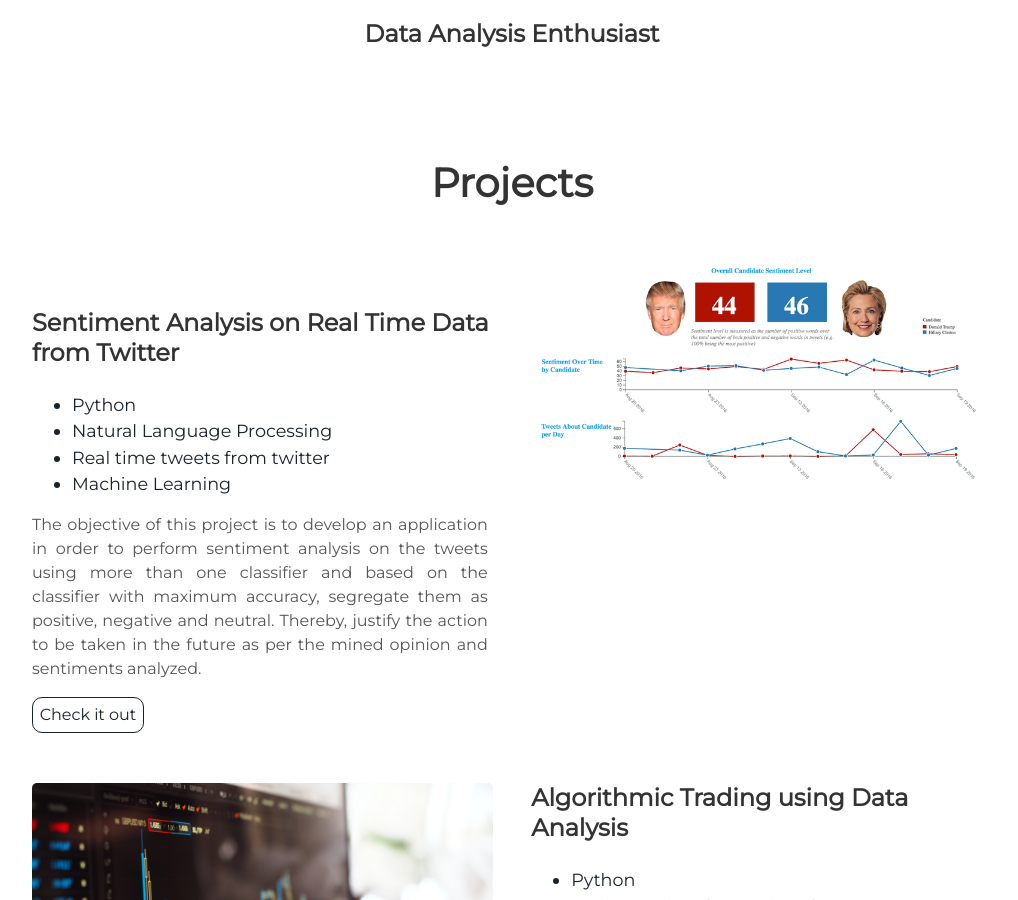
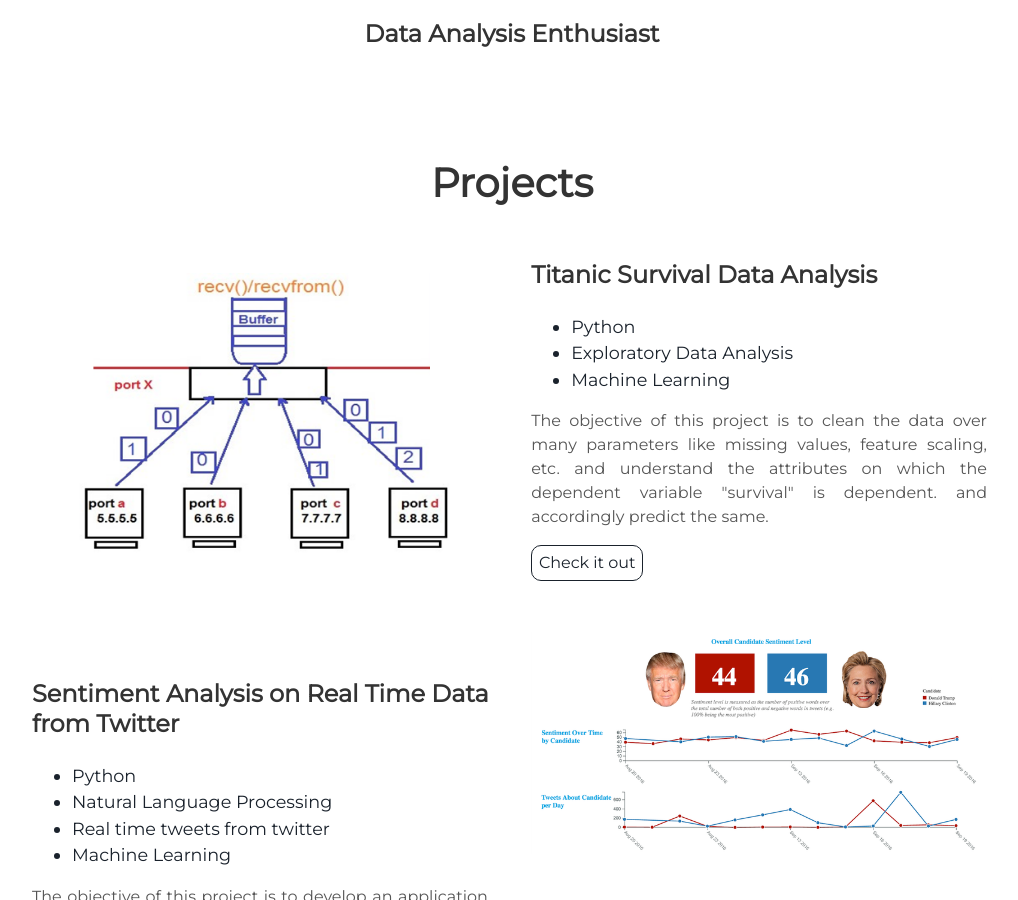
Before and after one commit to cseshubhamsinghal/cseshubhamsinghal.github.io, a Jekyll site: the page built from index.html, in a window 1280 px wide and 900 px high, scrolled down 1055 px. Shown: the whole window, without its empty margins (128-1146 px from the left). Built offline with Jekyll 4.4.1, drawn with Linux system fonts in a browser that asks for light colours.

Commit message:
Update projects.html

```diff
--- a/_includes/projects.html
+++ b/_includes/projects.html
@@ -1,6 +1,26 @@
 <div class="user-details">
   <h1> Projects </h1>
 </div>
+
+
+
+<div class="user-projects">
+  <div class="images-left">
+    <img alt="titanic data analysis" src="{{ "/assets/img/socket.PNG" | prepend: site.baseurl }}" />
+  </div>
+  <div class="contents-right">
+    <h3> Titanic Survival Data Analysis </h3>
+    <ul>
+      <li> Python </li>
+      <li> Exploratory Data Analysis </li>
+      <li> Machine Learning </li>
+    </ul>
+    <p style="text-align:justify;">The objective of this project is to clean the data over many parameters like missing values, feature scaling, etc.
+                                    and understand the attributes on which the dependent variable "survival" is dependent. and accordingly predict the same.</p>
+    <a class="project-link" href="https://github.com/cseshubhamsinghal/ProofReading">Check it out</a>
+  </div>
+</div>
+
 
 
 
```
